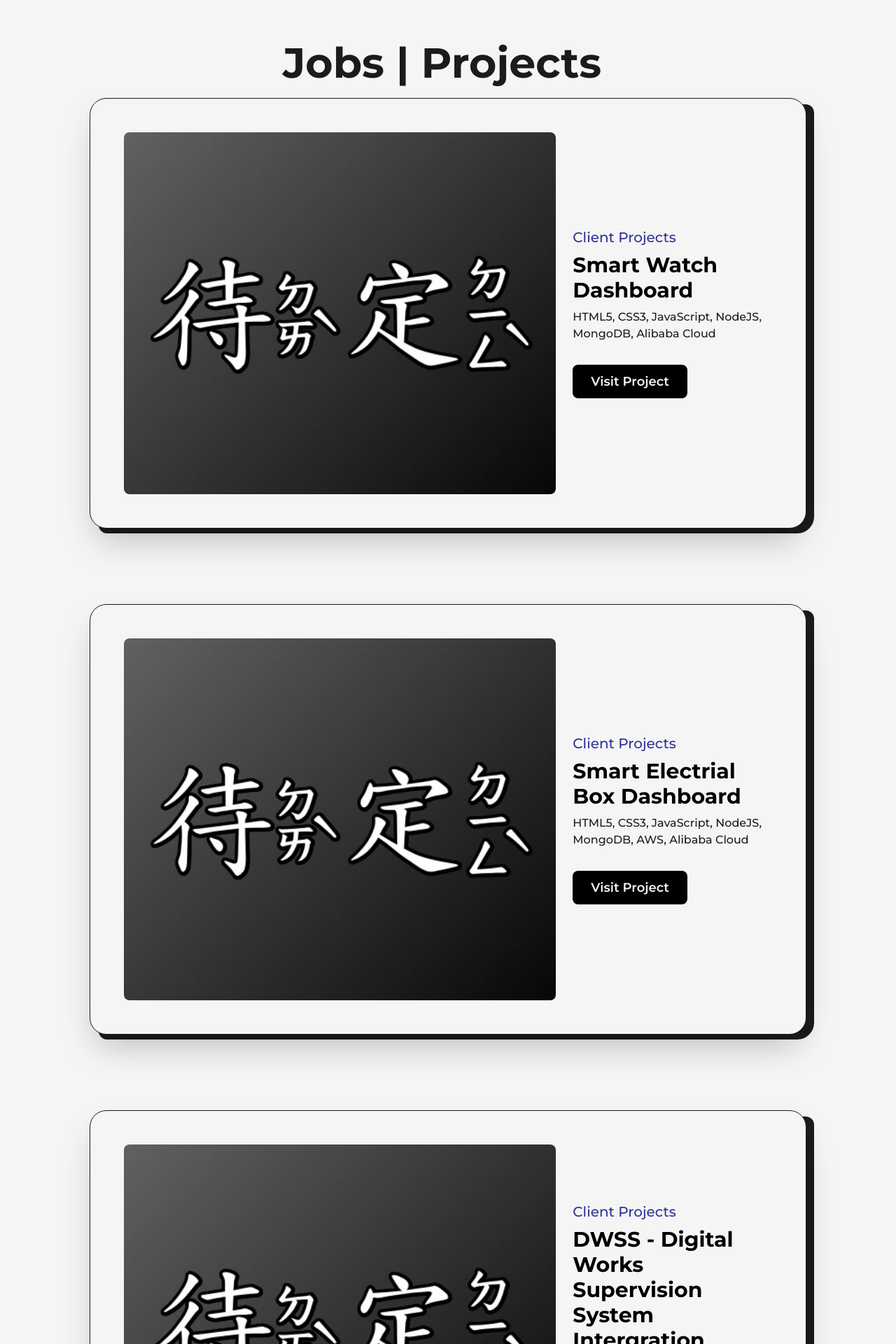
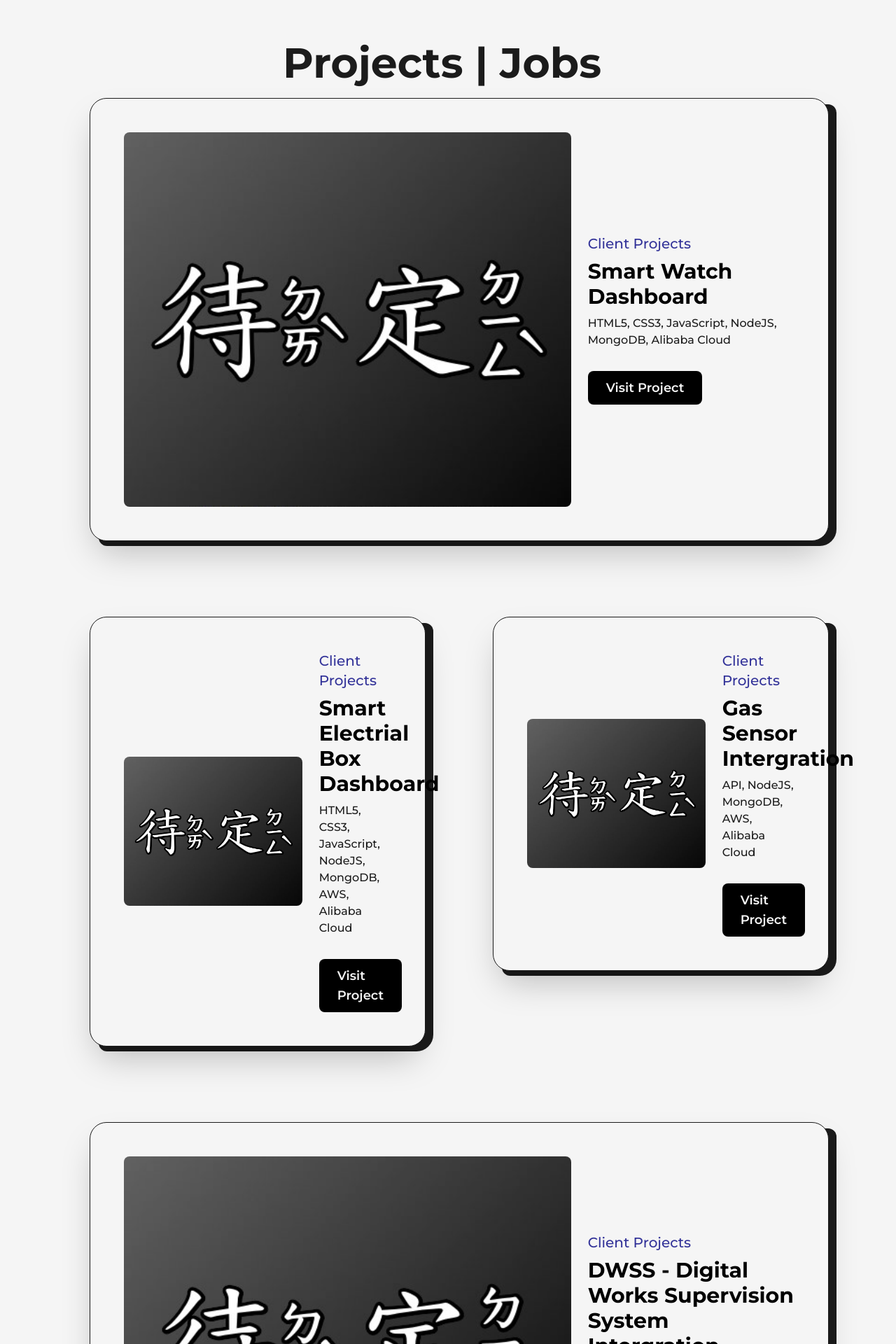
Before and after one commit to Lokiakoo/Profile, a Next.js app: page /projects in a window 1280 px wide. Shown: the part 100-2020 px from the top of the page at 70% size. Built offline with nearby package versions, Linux system fonts and the light colour scheme.

Commit message:
Update project display to col 6 or 12

```diff
--- a/src/pages/projects.js
+++ b/src/pages/projects.js
@@ -58,9 +58,10 @@ const projects = () => {
         <main className='w-full mb-16 flex flex-col items-center justify-center'>
             <Layout className='pt-16'>
                 <AnimatedText className='xl:!text-5xl lg:!text-center lg:!text-6xl md:!text-5xl sm:!text-3xl'
-                text='Jobs | Projects'/>
-                <div className='grid grid-cols gap-24 xl:gap-x-16'>
-                    <div className='col-span'>
+                text='Projects | Jobs'/>
+                {/* grid-cols-12 control the size */}
+                <div className='grid grid-cols-12 gap-24 xl:gap-x-16'>
+                    <div className='col-span-12'>
                         <JobsProjects
                         type="Client Projects"
                         title="Smart Watch Dashboard"
@@ -69,7 +70,7 @@ const projects = () => {
                         link=""
                         />
                     </div>
-                    <div className='col-span'>
+                    <div className='col-span-6'>
                         <JobsProjects
                         type="Client Projects"
                         title="Smart Electrial Box Dashboard"
@@ -78,7 +79,16 @@ const projects = () => {
                         link=""
                         />
                     </div>
-                    <div className='col-span'>
+                    <div className='col-span-6'>
+                        <JobsProjects
+                        type="Client Projects"
+                        title="Gas Sensor Intergration"
+                        img={Pending}
+                        summary="API, NodeJS, MongoDB, AWS, Alibaba Cloud"
+                        link=""
+                        />
+                    </div>
+                    <div className='col-span-12'>
                         <JobsProjects
                         type="Client Projects"
                         title="DWSS - Digital Works Supervision System Intergration"
@@ -87,16 +97,7 @@ const projects = () => {
                         link=""
                         />
                     </div>
-                    <div className='col-span'>
-                        <JobsProjects
-                        type="Client Projects"
-                        title="Gas Sensor Intergration"
-                        img={Pending}
-                        summary="API, NodeJS, MongoDB, AWS, Alibaba Cloud"
-                        link=""
-                        />
-                    </div>
-                    <div className='col-span'>
+                    <div className='col-span-12'>
                         <JobsProjects
                         type="Freelance Job"
                         title="BGE Blog"
@@ -105,7 +106,7 @@ const projects = () => {
                         link="https://blog.bg.exchange/"
                         />
                     </div>
-                    <div className='col-span'>
+                    <div className='col-span-12'>
                         <JobsProjects
                         type="Freelance Job"
                         title="Auto-ID Solution"
```
